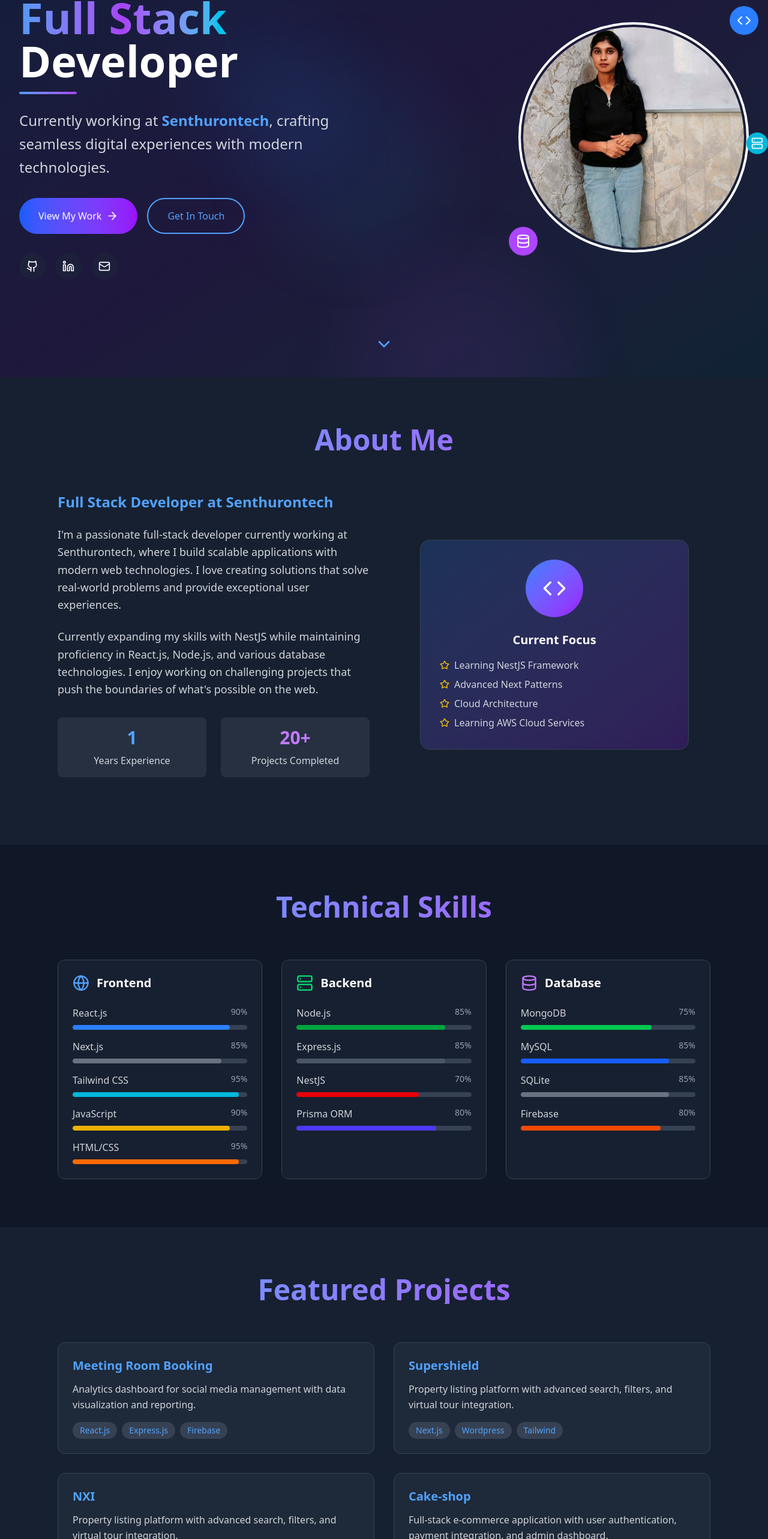
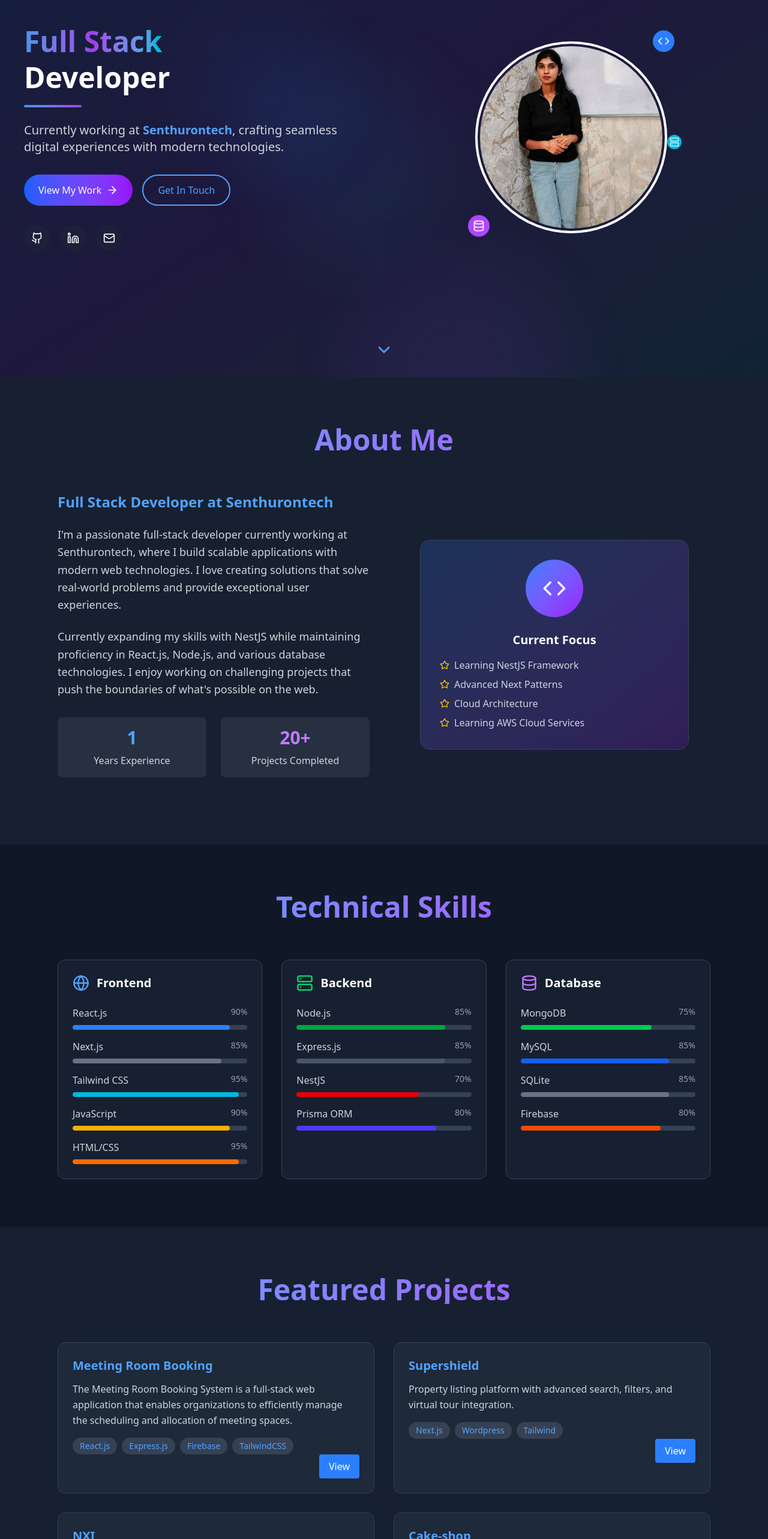
Before and after one commit to Priyariya1/PortfolioNew, a React (Vite) app in the folder my-vite-tailwind-app/: page / in a window 1280 px wide. Shown: the part 171-2737 px from the top of the page at 60% size. Built offline with nearby package versions, Linux system fonts and the light colour scheme.

Commit message:
project changes

```diff
--- a/my-vite-tailwind-app/src/App.jsx
+++ b/my-vite-tailwind-app/src/App.jsx
@@ -1,16 +1,15 @@
 import { useState, useEffect } from 'react';
 import { ChevronDown, Github, Linkedin, Mail, ExternalLink, Code, Database, Server, Globe, Menu, X, Star, ArrowRight, User, Briefcase } from 'lucide-react';
 import Hero from '../src/assets/image.png'
-import cake from '../src/assets/cake.jpeg'
-import meeting from '../src/assets/meeting.jpeg'
-import supershield from '../src/assets/supershield.png'
-import NXI from '../src/assets/NXI.png'
+
 
 export default function Portfolio() {
   const [isMenuOpen, setIsMenuOpen] = useState(false);
   const [activeSection, setActiveSection] = useState('home');
   const [isVisible, setIsVisible] = useState({});
   const [scrollY, setScrollY] = useState(0);
+  const [selectedProject, setSelectedProject] = useState(null);
+
 
   useEffect(() => {
     const handleScroll = () => setScrollY(window.scrollY);
@@ -62,32 +61,95 @@ export default function Portfolio() {
   const projects = [
     {
         title: 'Meeting Room Booking',
-      description: 'Analytics dashboard for social media management with data visualization and reporting.',
-      tech: ['React.js', 'Express.js', 'Firebase'],
+        description: 'The Meeting Room Booking System is a full-stack web application that enables organizations to efficiently manage the scheduling and allocation of meeting spaces.',
+        fullDescription: `This is a full-featured booking management platform designed for office environments and co-working spaces.
+
+        Key Features:
+        - User authentication with role-based access (Admin/User)
+        - Real-time room availability checking and time slot selection
+        - Admin dashboard with booking request management (Accept/Reject/History)
+        - Tab-based filtering for booking status (Pending, Accepted, Rejected, Expired)
+        - Automatic movement of expired bookings to history
+        - Responsive UI with pagination, sorting, and search
+        - Built with React.js (frontend), Express.js (backend), Firebase Firestore for real-time updates, and TailwindCSS for design
+
+        It helps streamline room scheduling, avoids booking conflicts, and ensures efficient utilization of space.`,
+          tech: ['React.js', 'Express.js', 'Firebase', 'TailwindCSS'],
         },
+
     {
       title: 'Supershield',
       description: 'Property listing platform with advanced search, filters, and virtual tour integration.',
+      fullDescription: `Supershield is a large-scale construction and property listing platform featuring 92 frontend pages built with Next.js and TailwindCSS.
+
+      Key Features:
+      - Real estate/property listing system with dynamic filters and search
+      - WordPress-powered backend CMS for easy content management
+      - Fully responsive, SEO-optimized pages
+      - Admin-editable project database through custom WordPress APIs
+      - Filtered views for project type, location, budget, and status
+      - Smooth performance across all devices and browsers
+
+      This platform is tailored for modern construction businesses to showcase ongoing, upcoming, and completed projects effectively with high visual appeal and usability.`,
       tech: ['Next.js', 'Wordpress', 'Tailwind'],
     },
-
       {
   title: 'NXI',
-      description: 'Property listing platform with advanced search, filters, and virtual tour integration.',
-      tech: ['React.js', 'Express', 'MySQL', 'Tailwind','Prisma ORM'],
+  description: 'Internal project management platform with role-based login, hierarchical data, and tabbed nested structure.',
+  fullDescription: `NXI is an internal enterprise-grade project management system designed to manage hierarchical data structures with strict access control.
 
+    Key Features:
+    - Role-based login: Only admins can add new users/admins through the dashboard
+    - No public registration; user credentials are sent via email for secure login
+    - Parent-child project relationship with deep nesting support
+    - Each project includes three interconnected tabs:
+      1. **Nested Table** – stores hierarchical data using a dynamic nested array model
+      2. **Association** – manages relations across different nodes or entities
+      3. **Detailing** – provides additional contextual metadata and deep linking
+    - Reusable structure across multiple projects for consistency
+    - Fully responsive, admin-first interface with advanced filtering and real-time updates
+
+    Tech stack includes React.js (frontend), Express (backend), MySQL with Prisma ORM (database), and TailwindCSS for UI.`,
+  tech: ['React.js', 'Express', 'MySQL', 'Tailwind', 'Prisma ORM'],
 },
+
+
     {
   title: 'Cake-shop',
   description: 'Full-stack e-commerce application with user authentication, payment integration, and admin dashboard.',
-      tech: ['React.js','Tailwindcss', "Firebase"],
+  fullDescription: `Cake-shop is a full-stack online cake ordering platform that enables users to browse, customize, and purchase cakes with ease.
+
+Key Features:
+- User authentication using Firebase Auth (Login/Register)
+- Dynamic product listing with filters and image previews
+- Shopping cart with real-time updates
+- Order tracking system with unique order IDs
+- Image upload functionality for custom cake designs
+- Admin dashboard to manage orders, users, and product listings
+- Integrated payment gateway for secure transactions
+- Responsive design built with TailwindCSS for mobile-first usability
+
+The app ensures a seamless experience from browsing to checkout and was developed using React.js, Firebase, and TailwindCSS.`,
+  tech: ['React.js', 'TailwindCSS', 'Firebase'],
 },
 {
-      title: 'Task Management System',
-      description: 'Collaborative project management tool with real-time updates and team collaboration features.',
-      tech: ['React.js', 'Prisma', 'MySQL', 'Tailwindcss'],
+  title: 'Event Management System',
+  description: 'Comprehensive platform for planning, scheduling, and managing events with real-time updates.',
+  fullDescription: `The Event Management System is a full-stack application designed to streamline the process of organizing and managing events for organizations and institutions.
 
-    },
+Key Features:
+- Admin panel for creating and managing events, venues, and attendees
+- User login with role-based access (Admin, Organizer, Participant)
+- Event registration and approval workflows
+- Real-time updates for event changes and announcements
+- Dynamic calendar view with filters by date, category, and location
+- Automated email notifications for registrations, updates, and reminders
+- Task assignment and tracking for event staff and volunteers
+- Built with React.js on the frontend, Prisma ORM with MySQL for the backend, and styled using TailwindCSS for responsive design
+
+Ideal for universities, corporate teams, and event organizers, the system centralizes event-related communication and task tracking into a single easy-to-use platform.`,
+  tech: ['React.js', 'Prisma', 'MySQL', 'TailwindCSS'],
+}
 
   ];
 
@@ -154,7 +216,7 @@ export default function Portfolio() {
         </div>
 
         {/* Mobile Menu */}
-        <div className={`lg:hidden transition-all duration-300 ${
+        <div className={`lg:hidden transition-all duration-300  ${
           isMenuOpen ? 'max-h-96 opacity-100' : 'max-h-0 opacity-0'
         } overflow-hidden bg-gray-800/95 backdrop-blur-lg border-t border-gray-700`}>
           <div className="px-4 py-4 space-y-2">
@@ -182,114 +244,99 @@ export default function Portfolio() {
       </nav>
 
       {/* Hero Section */}
-      <section id="home" className="min-h-screen flex items-center justify-center relative">
-        <div className="absolute inset-0 bg-gradient-to-br from-blue-900/20 via-purple-900/20 to-cyan-900/20"></div>
+     <section id="home" className="min-h-screen flex flex-col justify-center items-center px-6 sm:px-8 lg:px-10 relative text-center lg:text-left">
+  {/* Gradient background */}
+  <div className="absolute inset-0 bg-gradient-to-br from-blue-900/20 via-purple-900/20 to-cyan-900/20 z-0"></div>
 
-        <div className="max-w-7xl mx-auto px-4 sm:px-6 lg:px-8 relative z-10">
-          <div className="grid lg:grid-cols-2 gap-12 items-center">
-            {/* Content */}
-            <div className={`text-center lg:text-left transition-all duration-1000 ${
-              isVisible.home ? 'opacity-100 translate-y-0' : 'opacity-0 translate-y-10'
-            }`}>
-              <div className="mb-6">
-                <h1 className="text-4xl sm:text-5xl lg:text-6xl xl:text-7xl font-bold mb-4">
+  {/* Content container */}
+  <div className="max-w-7xl mx-auto w-full grid grid-cols-1 lg:grid-cols-2 items-center gap-12 relative z-10 py-20">
+    {/* Text Section */}
+    <div className={`transition-all duration-1000 ${isVisible.home ? 'opacity-100 translate-y-0' : 'opacity-0 translate-y-10'}`}>
+      <h1 className="text-3xl sm:text-4xl md:text-5xl font-bold mb-4 leading-tight">
         <span className="bg-gradient-to-r from-blue-400 via-purple-500 to-cyan-400 bg-clip-text text-transparent animate-pulse">
           Full Stack
         </span>
         <br />
         <span className="text-white">Developer</span>
       </h1>
-                <div className="h-1 w-24 bg-gradient-to-r from-blue-400 to-purple-500 mx-auto lg:mx-0 rounded-full animate-pulse"></div>
-              </div>
+      <div className="h-1 w-24 bg-gradient-to-r from-blue-400 to-purple-500 mx-auto lg:mx-0 rounded-full animate-pulse mb-6"></div>
 
-              <p className="text-lg sm:text-xl lg:text-2xl text-gray-300 mb-8 max-w-2xl mx-auto lg:mx-0 leading-relaxed">
-                Currently working at <span className="text-blue-400 font-semibold">Senthurontech</span>,
-                crafting seamless digital experiences with modern technologies.
+      <p className="text-base sm:text-lg md:text-xl text-gray-300 mb-8 max-w-xl mx-auto lg:mx-0">
+        Currently working at <span className="text-blue-400 font-semibold">Senthurontech</span>, crafting seamless digital experiences with modern technologies.
       </p>
 
-              <div className="flex flex-col sm:flex-row gap-4 justify-center lg:justify-start mb-8">
+      <div className="flex flex-col sm:flex-row justify-center lg:justify-start gap-4 mb-8">
         <button
           onClick={() => scrollToSection('projects')}
-                  className="group bg-gradient-to-r from-blue-600 to-purple-600 hover:from-blue-700 hover:to-purple-700 px-8 py-4 rounded-full transition-all duration-300 transform hover:scale-105 hover:shadow-xl flex items-center justify-center gap-2"
+          className="group bg-gradient-to-r from-blue-600 to-purple-600 hover:from-blue-700 hover:to-purple-700 px-6 py-3 rounded-full transition-all duration-300 transform hover:scale-105 hover:shadow-xl flex items-center justify-center gap-2"
         >
           View My Work
           <ArrowRight size={20} className="group-hover:translate-x-1 transition-transform" />
         </button>
         <button
           onClick={() => scrollToSection('contact')}
-                  className="border-2 border-blue-400 text-blue-400 hover:bg-blue-400 hover:text-gray-900 px-8 py-4 rounded-full transition-all duration-300 hover:shadow-xl"
+          className="border-2 border-blue-400 text-blue-400 hover:bg-blue-400 hover:text-gray-900 px-6 py-3 rounded-full transition-all duration-300 hover:shadow-xl"
         >
           Get In Touch
         </button>
       </div>
 
       {/* Social Links */}
-              <div className="flex gap-4 justify-center lg:justify-start">
-                <a href="https://github.com/Priyariya1" target="_blank" className="p-3 bg-gray-800/50 hover:bg-blue-600 rounded-full transition-all duration-300 hover:scale-110 hover:shadow-lg">
+      <div className="flex justify-center lg:justify-start gap-4">
+        <a href="https://github.com/Priyariya1" target="_blank" className="p-3 bg-gray-800/50 hover:bg-blue-600 rounded-full transition-all duration-300 hover:scale-110">
           <Github size={20} />
         </a>
-                <a href="https://www.linkedin.com/in/priyadharshini-s-a148aa274/" target="_blank" className="p-3 bg-gray-800/50 hover:bg-blue-600 rounded-full transition-all duration-300 hover:scale-110 hover:shadow-lg">
+        <a href="https://www.linkedin.com/in/priyadharshini-s-a148aa274/" target="_blank" className="p-3 bg-gray-800/50 hover:bg-blue-600 rounded-full transition-all duration-300 hover:scale-110">
           <Linkedin size={20} />
         </a>
-             <a
-              href="mailto:priyasaravanan282@gmail.com"
-              target="_blank"
-              className="p-3 bg-gray-800/50 hover:bg-blue-600 rounded-full transition-all duration-300 hover:scale-110 hover:shadow-lg"
-            >
+        <a href="mailto:priyasaravanan282@gmail.com" target="_blank" className="p-3 bg-gray-800/50 hover:bg-blue-600 rounded-full transition-all duration-300 hover:scale-110">
           <Mail size={20} />
         </a>
-
       </div>
     </div>
 
     {/* Image Section */}
-            <div className={`flex justify-center lg:justify-end transition-all duration-1000 delay-300 ${
-              isVisible.home ? 'opacity-100 translate-x-0' : 'opacity-0 translate-x-10'
-            }`}>
-              <div className="relative">
+    <div className={`relative flex justify-center transition-all duration-1000 delay-300 ${isVisible.home ? 'opacity-100 translate-x-0' : 'opacity-0 translate-x-10'}`}>
+      <div className="relative w-60 h-60 sm:w-72 sm:h-72 md:w-80 md:h-80 rounded-full">
         {/* Animated Rings */}
         <div className="absolute inset-0 rounded-full border-2 border-blue-400/30 animate-spin-slow"></div>
         <div className="absolute inset-4 rounded-full border-2 border-purple-400/30 animate-spin-reverse"></div>
         <div className="absolute inset-8 rounded-full border-2 border-cyan-400/30 animate-pulse"></div>
 
-                {/* Main Image Container */}
-                <div className="relative w-80 h-80 sm:w-96 sm:h-96 rounded-full overflow-hidden border-4 border-gradient-to-r from-blue-400 to-purple-500 p-1">
+        {/* Profile Image */}
+        <div className="relative w-full h-full rounded-full overflow-hidden border-4 border-gradient-to-r from-blue-400 to-purple-500 p-1">
           <div className="w-full h-full rounded-full bg-gradient-to-br from-blue-500/20 to-purple-600/20 flex items-center justify-center">
-                    {/* Replace this with your actual image */}
             <img
               src={Hero}
               alt="Developer Profile"
               className="w-full h-full object-cover rounded-full hover:scale-105 transition-transform duration-500"
             />
-                    {/* Fallback if you don't have an image yet */}
-                    {/* <div className="w-full h-full bg-gradient-to-br from-blue-500 to-purple-600 rounded-full flex items-center justify-center">
-                      <Code size={120} className="text-white" />
-                    </div> */}
           </div>
         </div>
 
-                {/* Floating Elements */}
-                <div className="absolute -top-4 -right-4 bg-blue-500 rounded-full p-3 animate-bounce">
-                  <Code size={24} className="text-white" />
+        {/* Floating Icons */}
+        <div className="absolute -top-3 -right-3 bg-blue-500 rounded-full p-2 animate-bounce">
+          <Code size={20} className="text-white" />
         </div>
-                <div className="absolute -bottom-4 -left-4 bg-purple-500 rounded-full p-3 animate-bounce delay-1000">
-                  <Database size={24} className="text-white" />
+        <div className="absolute -bottom-3 -left-3 bg-purple-500 rounded-full p-2 animate-bounce delay-1000">
+          <Database size={20} className="text-white" />
         </div>
-                <div className="absolute top-1/2 -right-8 bg-cyan-500 rounded-full p-2 animate-bounce delay-500">
-                  <Server size={20} className="text-white" />
-                </div>
+        <div className="absolute top-1/2 -right-6 bg-cyan-500 rounded-full p-1 animate-bounce delay-500">
+          <Server size={16} className="text-white" />
         </div>
       </div>
     </div>
   </div>
 
+  {/* Scroll Down Button */}
   <button
     onClick={() => scrollToSection('about')}
-          className="absolute bottom-8 left-1/2 transform -translate-x-1/2 animate-bounce"
+    className="absolute bottom-6 left-1/2 transform -translate-x-1/2 animate-bounce z-10"
   >
     <ChevronDown size={32} className="text-blue-400" />
   </button>
 </section>
+
 
       {/* About Section */}
       <section id="about" className="py-20 bg-gray-800/50 relative">
@@ -475,12 +522,50 @@ export default function Portfolio() {
                 </span>
               ))}
             </div>
+
+            <div className="mt-auto text-right">
+              <button  onClick={() => setSelectedProject(project)} className="px-4 py-2 bg-blue-500 text-white rounded hover:bg-blue-600 transition">
+                View
+              </button>
+              </div>
           </div>
         ))}
       </div>
     </div>
   </div>
 </section>
+{selectedProject && (
+  <div className="fixed inset-0 bg-[rgba(0,0,0,0.5)] bg-opacity-60 flex items-center justify-center z-50">
+    <div className="bg-gray-900 p-6 rounded-xl max-w-lg w-full relative border border-gray-700 text-white">
+      <button
+        className="absolute top-2 right-3 text-gray-400 hover:text-red-400 text-2xl"
+        onClick={() => setSelectedProject(null)}
+      >
+        &times;
+      </button>
+
+      <h2 className="text-2xl font-bold text-blue-400 mb-4">
+        {selectedProject.title}
+      </h2>
+
+      <p className="text-gray-300 leading-relaxed mb-4">
+        {selectedProject.fullDescription }
+      </p>
+
+      <div className="flex flex-wrap gap-2">
+        {selectedProject.tech.map((tech, index) => (
+          <span
+            key={index}
+            className="px-3 py-1 bg-gray-700 text-blue-400 rounded-full text-sm"
+          >
+            {tech}
+          </span>
+        ))}
+      </div>
+    </div>
+  </div>
+)}
+
 
       {/* Contact Section */}
       <section id="contact" className="py-20 relative">
```
Lines whose indentation alone changed are shown as unchanged.
